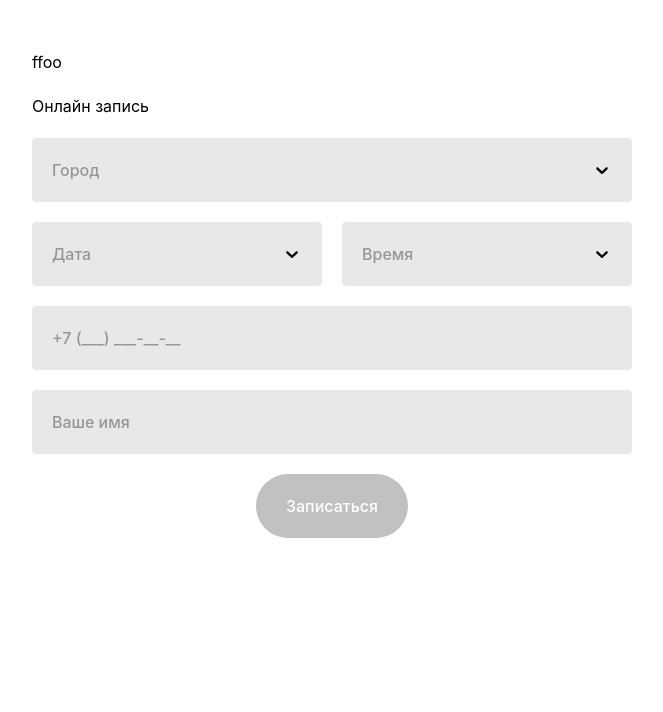
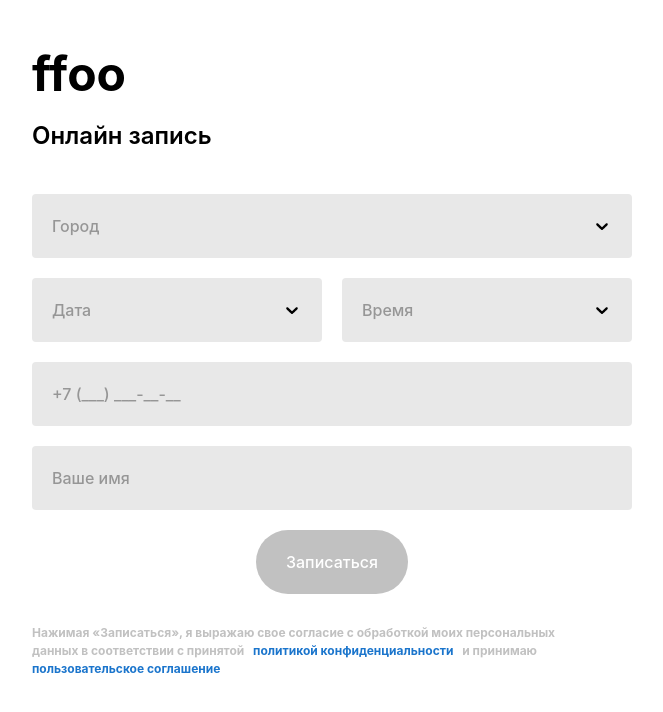
Before and after one commit to Valgulious/ffoo, a React (Vite) app: page / in a window 1280 px wide. Shown: the top 712 px of the page, without its empty margins (308-971 px from the left). Built offline with nearby package versions, Linux system fonts and the light colour scheme; no server answers.

Commit message:
feat: finish the layout

```diff
--- a/src/pages/RegistrationPage/index.tsx
+++ b/src/pages/RegistrationPage/index.tsx
@@ -1,11 +1,12 @@
 import { FC, useState } from 'react';
 import { v4 } from 'uuid';
+import { showToast } from 'shared/lib/showToast';
 import { Order } from 'entities/Order';
 import { useOrder } from 'features/order/service/useOrder';
 import type { RegistrationFormSubmitHandler } from './model/types/form';
 import { Form } from './ui/Form';
-import { Wrapper } from './styles';
-import { showToast } from 'shared/lib/showToast';
+import { Hint } from './ui/Hint';
+import { Wrapper, Title, SubTitle } from './styles';
 
 export const RegistrationPage: FC = () => {
     const { saveOrder } = useOrder();
@@ -35,9 +36,10 @@ export const RegistrationPage: FC = () => {
 
     return (
         <Wrapper>
-            <p>ffoo</p>
-            <p>Онлайн запись</p>
+            <Title>ffoo</Title>
+            <SubTitle>Онлайн запись</SubTitle>
             <Form onSubmit={handleSubmit} isSubmitting={isLoading} />
+            <Hint />
         </Wrapper>
     );
 };
--- a/src/pages/RegistrationPage/styles.ts
+++ b/src/pages/RegistrationPage/styles.ts
@@ -3,6 +3,16 @@ import styled from '@emotion/styled';
 export const Wrapper = styled.div`
     width: 600px;
     margin: 50px auto;
-    display: grid;
-    row-gap: 20px;
 `;
+
+export const Title = styled.h1`
+    font-size: 48px;
+    font-weight: ${({ theme }) => theme.font.weight.bold};
+    line-height: 1;
+`;
+
+export const SubTitle = styled.h2`
+    font-size: 24px;
+    font-weight: ${({ theme }) => theme.font.weight.semiBold};
+    margin-top: 20px;
+`;
--- a/src/pages/RegistrationPage/ui/Form/styles.ts
+++ b/src/pages/RegistrationPage/ui/Form/styles.ts
@@ -2,6 +2,7 @@ import styled from '@emotion/styled';
 import { Button as BaseButton } from 'shared/ui/inputs/Button';
 
 export const Wrapper = styled.form`
+    margin-top: 40px;
     display: grid;
     row-gap: 20px;
 `;
--- a/src/pages/RegistrationPage/ui/Form/ui/CityInformation/index.tsx
+++ b/src/pages/RegistrationPage/ui/Form/ui/CityInformation/index.tsx
@@ -1,8 +1,9 @@
 import { FC, Fragment } from 'react';
 import { Phone } from 'shared/ui/format/Phone';
 import { Price } from 'shared/ui/format/Price';
+import { Link } from 'shared/ui/navigation/Link';
 import { useCity } from 'pages/RegistrationPage/model/service/useCity';
-import { Wrapper, Br } from './styles';
+import { Wrapper, Paragraph } from './styles';
 
 type Props = {
     cityId?: string;
@@ -20,20 +21,22 @@ export const CityInformation: FC<Props> = (props) => {
 
     return (
         <Wrapper>
-            {address}
-            <Br />
+            <Paragraph>{address}</Paragraph>
+            <Paragraph>
                 {phones.map((phone, index) => {
                     const suffix = index === phones.length - 1 ? '' : ', ';
 
                     return (
                         <Fragment key={phone}>
+                            <Link href={`tel:+${phone}`}>
                                 <Phone phone={phone} />
+                            </Link>
                             {suffix}
                         </Fragment>
                     );
                 })}
-            <Br />
-            Стоимость услуги <Price price={price} />
+            </Paragraph>
+            <Paragraph>Стоимость услуги <Price price={price} /></Paragraph>
         </Wrapper>
     );
 };
--- a/src/pages/RegistrationPage/ui/Form/ui/CityInformation/styles.ts
+++ b/src/pages/RegistrationPage/ui/Form/ui/CityInformation/styles.ts
@@ -6,3 +6,5 @@ export const Wrapper = styled.div`
 `;
 
 export const Br = styled.br();
+
+export const Paragraph = styled.p();
--- /dev/null
+++ b/src/pages/RegistrationPage/ui/Hint/index.tsx
@@ -0,0 +1,14 @@
+import { FC } from 'react';
+import { Wrapper } from './styles';
+import { Link } from 'shared/ui/navigation/Link';
+
+export const Hint: FC = () => {
+    return (
+        <Wrapper>
+            Нажимая «Записаться», я выражаю свое согласие с обработкой моих персональных данных в соответствии с принятой
+            &ensp;<Link href="#" linkVariant="external">политикой конфиденциальности</Link>&ensp;
+            и принимаю
+            &ensp;<Link href="#" linkVariant="external">пользовательское соглашение</Link>
+        </Wrapper>
+    );
+};
--- /dev/null
+++ b/src/pages/RegistrationPage/ui/Hint/styles.ts
@@ -0,0 +1,9 @@
+import styled from '@emotion/styled';
+
+export const Wrapper = styled.p`
+    margin-top: 30px;
+    margin-right: 50px;
+    font-size: 12px;
+    font-weight: ${({ theme }) => theme.font.weight.bold};
+    color: ${({ theme }) => theme.colors.neutral400};
+`;
--- a/src/shared/ui/inputs/Select/styles.ts
+++ b/src/shared/ui/inputs/Select/styles.ts
@@ -50,11 +50,11 @@ export const noOptionsCss = css`
 `;
 
 const focusedOptionCss = (theme: Theme) => css`
-    background-color: ${theme.colors.neutral400};
+    background-color: ${theme.colors.neutral200};
 `;
 
 const selectedOptionCss = (theme: Theme) => css`
-    background-color: ${theme.colors.neutral600};
+    background-color: ${theme.colors.neutral400};
 `;
 
 export const optionCss = (theme: Theme, isFocused: boolean, isSelected: boolean) => css`
--- /dev/null
+++ b/src/shared/ui/navigation/Link/index.tsx
@@ -0,0 +1,26 @@
+import { AnchorHTMLAttributes, FC } from 'react';
+import { Wrapper } from './styles';
+
+type LinkVariant = 'external' | 'naked';
+
+type Props = AnchorHTMLAttributes<HTMLAnchorElement> & {
+    linkVariant?: LinkVariant;
+};
+
+export const Link: FC<Props> = (props) => {
+    const { linkVariant = 'naked', children, ...restProps } = props;
+
+    if (linkVariant === 'external') {
+        return (
+            <Wrapper rel="noopener noreferrer" target="_blank" {...restProps}>
+                {children}
+            </Wrapper>
+        )
+    }
+
+    return (
+        <Wrapper {...restProps}>
+            {children}
+        </Wrapper>
+    );
+};
--- /dev/null
+++ b/src/shared/ui/navigation/Link/styles.ts
@@ -0,0 +1,11 @@
+import styled from '@emotion/styled';
+
+export const Wrapper = styled.a`
+    color: ${({ theme }) => theme.colors.blue500};
+    transition: opacity ${({ theme }) => theme.transition.normal};
+    text-decoration: none;
+
+    &:hover {
+        opacity: 0.7;
+    }
+`;
```
Lines whose indentation alone changed are shown as unchanged.
